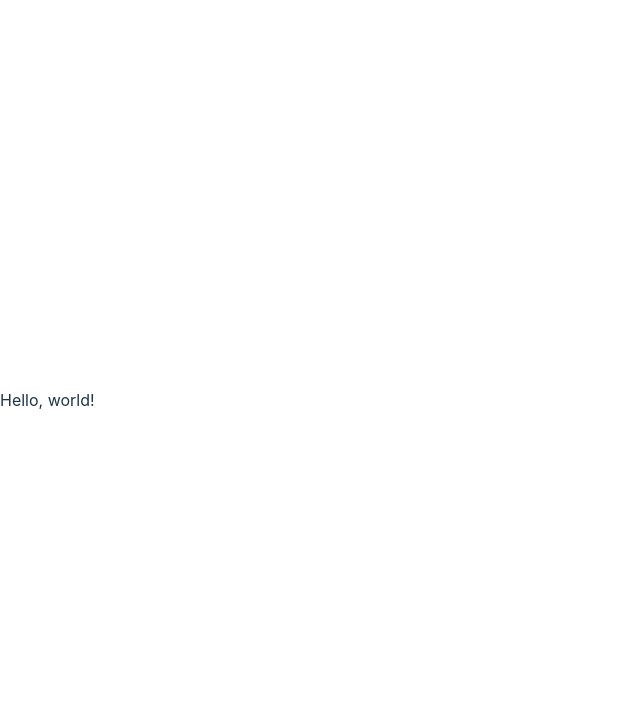
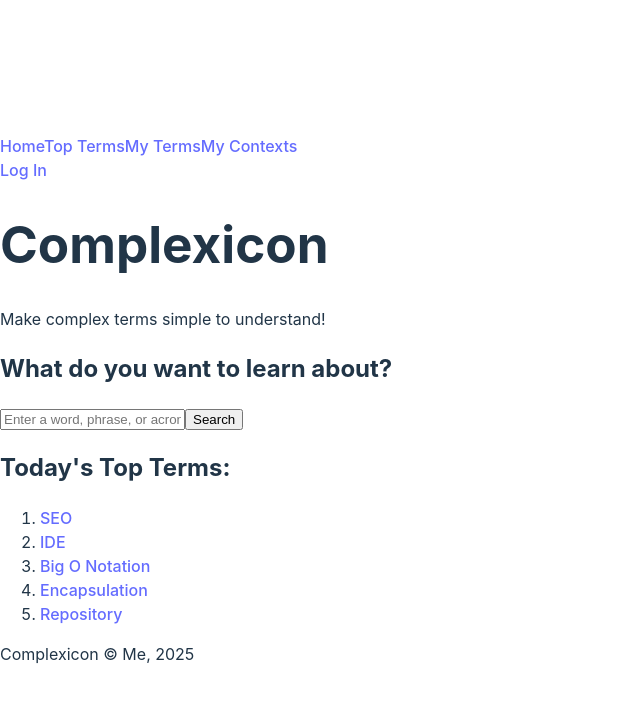
Before and after one commit to zMontreuilRRC/full-stack-demo, a React (Vite) app: page / in a window 1280 px wide. Shown: the top 702 px of the page, without its empty margins (0-640 px from the left). Built offline with nearby package versions, Linux system fonts and the light colour scheme.

Commit message:
Add static version of webpage in React -- still needs styling

```diff
--- a/src/App.tsx
+++ b/src/App.tsx
@@ -1,9 +1,14 @@
+import { Nav, Footer} from "./common/common";
+import { Landing } from "./landing/landing"
+
 // functions that return JSX are React Components
 // files must have .tsx extension
 function App() {
   return (
     <>
-      <div>Hello, world!</div>
+      <Nav />
+      <Landing />
+      <Footer />
     </>
   )
 }
--- /dev/null
+++ b/src/common/common.tsx
@@ -0,0 +1,29 @@
+export function Footer() {
+    return(<footer>
+        Complexicon &#169; Me, 2025
+    </footer>);
+}
+
+export function Nav() {
+    return(<nav>
+         <div className="page-links">
+            <span>
+                <a href="#">Home</a>
+            </span>
+            <span>
+                <a href="#">Top Terms</a>
+            </span>
+            <span>
+                <a href="#">My Terms</a>
+            </span>
+            <span>
+                <a href="#">My Contexts</a>
+            </span>
+        </div>
+        <div className="user-management-links">
+            <span>
+                <a href="#">Log In</a>
+            </span>
+        </div>
+    </nav>);
+}
--- /dev/null
+++ b/src/landing/landing.tsx
@@ -0,0 +1,50 @@
+const testTerms = ["SEO", "IDE", "Big O Notation", "Encapsulation", "Repository"];
+
+export function Landing() {
+    return (
+        <>
+        <header>
+            <h1>Complexicon</h1>
+            <span>Make complex terms simple to understand!</span>
+        </header>
+        <main>
+            <Search />
+            <ListDisplay terms={testTerms}/>
+        </main>
+        </>
+    );
+}
+
+function Search() {
+    return(
+        <section className="search">
+            <h2>What do you want to learn about?</h2>
+            <form action="#">
+                {/* Note use of closing tags on inputs */}
+                <input type="text" name="field-term" placeholder="Enter a word, phrase, or acronym..." />
+                <input type="submit" value="Search" />
+            </form>
+        </section>
+    );
+}
+
+// props are passed as a single object, which may be destructured in parameters
+function ListDisplay({terms}: {terms: string[]}) {
+    // annotate type as a list of JSX elements
+    const termListItems: JSX.Element[] = [];
+
+    terms.forEach((term) => {
+        termListItems.push(<li>
+            <a href="#">{term}</a>
+        </li>);
+    })
+
+    return(
+        <section className="top-terms">
+            <h2>Today's Top Terms:</h2>
+            <ol className="top-terms__list">
+                {termListItems}
+            </ol>
+        </section>
+    )
+}
```
